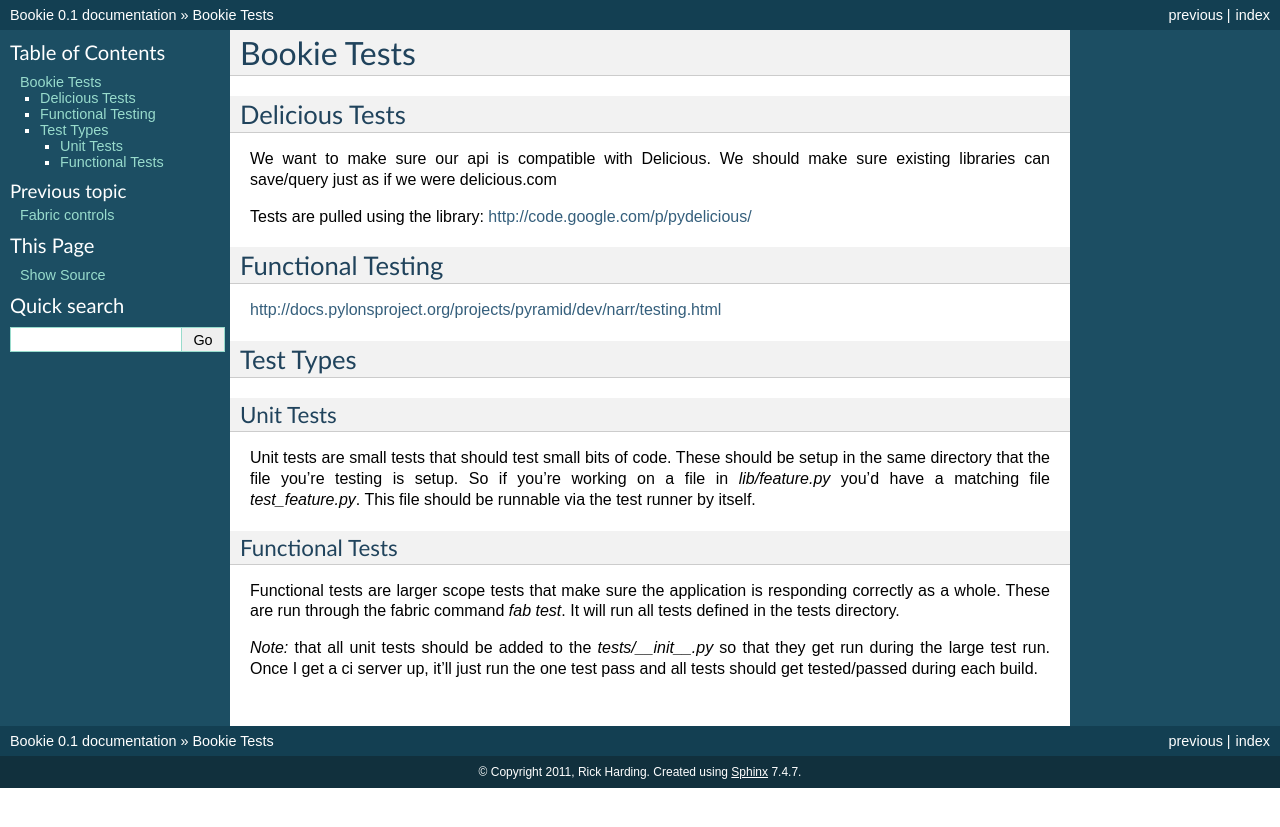
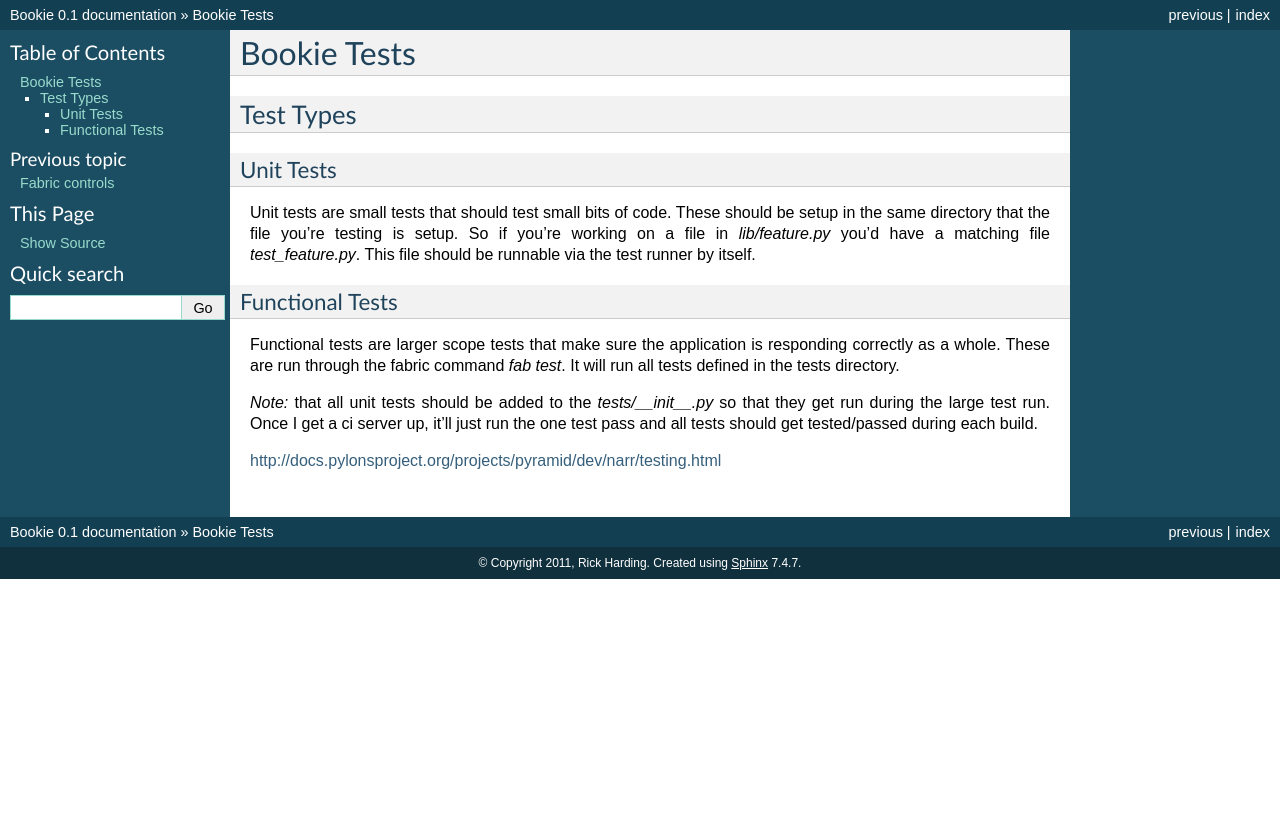
Before and after one commit to bookieio/Bookie, a Sphinx documentation site: the page built from Bookie/docs/tests.rst, in a window 1280 px wide. Shown: the top 827 px of the page. Built offline with Sphinx 7.4.7, drawn with Linux system fonts in a browser that asks for light colours.

Commit message:
Update docs, add test for delete method

```diff
--- a/Bookie/docs/tests.rst
+++ b/Bookie/docs/tests.rst
@@ -1,17 +1,5 @@
 Bookie Tests
 ============
-
-
-Delicious Tests
----------------
-We want to make sure our api is compatible with Delicious. We should make sure
-existing libraries can save/query just as if we were delicious.com
-
-Tests are pulled using the library: http://code.google.com/p/pydelicious/
-
-Functional Testing
-------------------
-http://docs.pylonsproject.org/projects/pyramid/dev/narr/testing.html
 
 Test Types
 -----------
@@ -32,3 +20,5 @@
 *Note:* that all unit tests should be added to the `tests/__init__.py` so that
 they get run during the large test run. Once I get a ci server up, it'll just
 run the one test pass and all tests should get tested/passed during each build.
+
+http://docs.pylonsproject.org/projects/pyramid/dev/narr/testing.html
```
Also changed, not shown: Bookie/docs/index.rst (+6 -6 lines), 4 other files.
